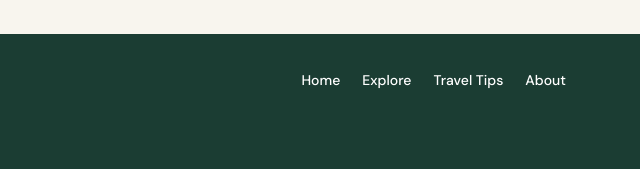
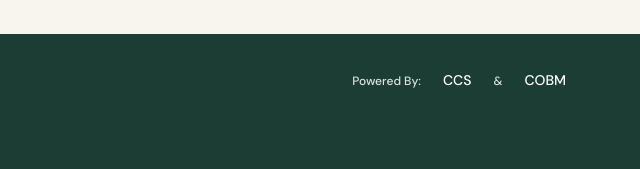
Before and after one commit to John-Artemson01/CCS-COBM-Collab, a plain HTML site: page map.html in a window 1280 px wide. Shown: the part 1116-1285 px from the top of the page, 640-1280 px from the left. Drawn offline with Linux system fonts and the light colour scheme.

Commit message:
Added the CCS & COBM footer

```diff
--- a/map.html
+++ b/map.html
@@ -48,7 +48,14 @@
       <p>Student tourism project · Information may change.</p>
       <p>Verify fees, opening hours, routes, and availability before travel.</p>
     </div>
-    <nav aria-label="Footer"><a href="index.html">Home</a><a href="map.html">Explore</a><a href="index.html#tips">Travel Tips</a><a href="index.html#about">About</a></nav>
+    <nav aria-label="Footer">
+        <p>Powered By:</p>
+        <!-- link of CCS Facebook profile-->
+        <a href="https://www.facebook.com/fcpcccs">CCS</a>
+        <p>&</p>
+        <!-- link of COBM Facebook profile-->
+        <a href="https://www.facebook.com/profile.php?id=61564381715652">COBM</a>
+      </nav>
   </div>
 </footer>
 <script src="data/destinations.js"></script>
```
